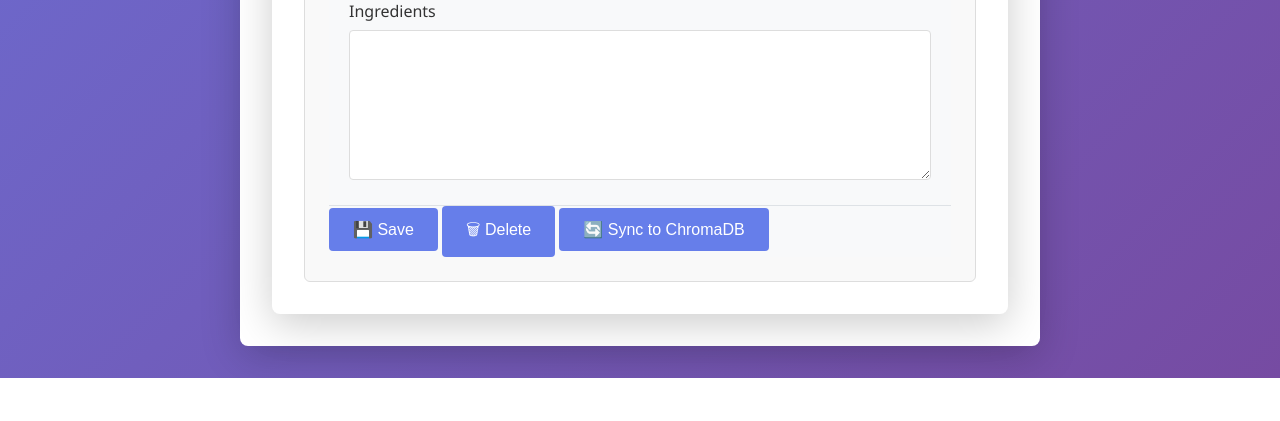
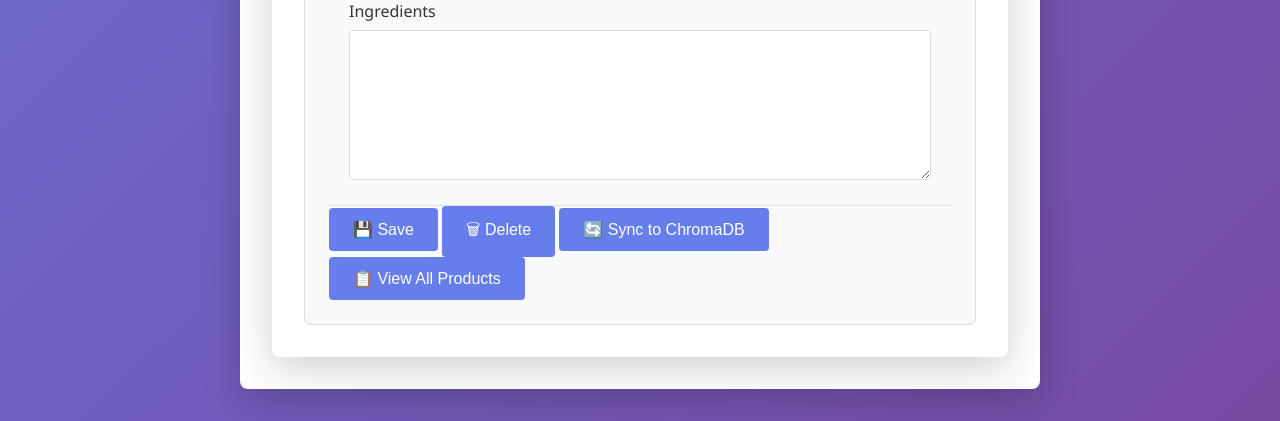
Before and after one commit to WernerDJ/dermacare-ai, a Django app: page /product-editor/1/ in a window 1280 px wide. Shown: the part 1432-1853 px from the top of the page. Before the commit the page ends 1810 px from the top, so only its background shows below. Run offline with Django 4.2, Linux system fonts and the light colour scheme; a user stored in the database is signed in; tables that the repository leaves empty hold one stand-in row (values such as "Sample post"); parts of the project's set-up code (start-up, migrations or seed data) failed here and were passed over.

Commit message:
feat: Add 'View All Products' button to product editor with alphabetical sorting and copy-to-clipboard

```diff
--- a/backend/api/templates/product_editor.html
+++ b/backend/api/templates/product_editor.html
@@ -137,6 +137,7 @@
                         <button type="button" class="btn btn-primary" onclick="saveProduct()">💾 Save</button>
                         <button type="button" class="btn btn-danger" onclick="deleteProduct()">🗑 Delete</button>
                         <button type="button" class="btn btn-warning ms-2" onclick="syncToChromaDB()">🔄 Sync to ChromaDB</button>
+                        <button type="button" class="btn btn-secondary ms-2" onclick="showProductList()">📋 View All Products</button>
                     </div>
                 </div>
 
@@ -367,6 +368,98 @@ function syncToChromaDB() {
         btn.innerHTML = originalText;
     });
 }
+
+function showProductList() {
+    const portfolioId = document.getElementById('portfolioId').value;
+
+    if (!portfolioId) {
+        showMessage('❌ Please select a brand first', 'danger');
+        return;
+    }
+
+    fetch('{% url "product_editor_api" %}', {
+        method: 'POST',
+        headers: {
+            'Content-Type': 'application/json',
+            'X-CSRFToken': document.querySelector('[name=csrfmiddlewaretoken]').value
+        },
+        body: JSON.stringify({action: 'get_all_products', portfolio_id: portfolioId})
+    })
+    .then(r => r.json())
+    .then(d => {
+        if (d.success) {
+            displayProductListModal(d.products, d.brand_name);
+        } else {
+            showMessage('❌ Error loading products: ' + d.error, 'danger');
+        }
+    })
+    .catch(err => showMessage('❌ Network error: ' + err, 'danger'));
+}
+
+function displayProductListModal(products, brandName) {
+    // Create modal HTML
+    const modalHtml = `
+        <div class="modal fade" id="productListModal" tabindex="-1">
+            <div class="modal-dialog modal-lg">
+                <div class="modal-content">
+                    <div class="modal-header">
+                        <h5 class="modal-title">${brandName} - All Products (${products.length})</h5>
+                        <button type="button" class="btn-close" data-bs-dismiss="modal"></button>
+                    </div>
+                    <div class="modal-body" style="max-height: 600px; overflow-y: auto;">
+                        <ol style="line-height: 1.8;">
+                            ${products.map(p => `
+                                <li>
+                                    <strong>${p.name}</strong>
+                                    <div style="font-size: 0.9em; color: #666;">
+                                        ${p.category ? '<span class="badge bg-info">' + p.category + '</span>' : ''}
+                                        ${p.skin_type ? '<span class="badge bg-warning">' + p.skin_type + '</span>' : ''}
+                                    </div>
+                                </li>
+                            `).join('')}
+                        </ol>
+                    </div>
+                    <div class="modal-footer">
+                        <button type="button" class="btn btn-secondary" data-bs-dismiss="modal">Close</button>
+                        <button type="button" class="btn btn-primary" onclick="copyProductList('${brandName}', ${JSON.stringify(products).replaceAll('"', '&quot;')})">
+                            📋 Copy List to Clipboard
+                        </button>
+                    </div>
+                </div>
+            </div>
+        </div>
+    `;
+
+    // Remove old modal if exists
+    const oldModal = document.getElementById('productListModal');
+    if (oldModal) oldModal.remove();
+
+    // Add new modal to DOM
+    document.body.insertAdjacentHTML('beforeend', modalHtml);
+
+    // Show modal
+    const modal = new bootstrap.Modal(document.getElementById('productListModal'));
+    modal.show();
+}
+
+function copyProductList(brandName, products) {
+    let text = `${brandName} - All Products (${products.length})\n`;
+    text += '='.repeat(50) + '\n\n';
+
+    products.forEach((p, idx) => {
+        text += `${idx + 1}. ${p.name}`;
+        if (p.category) text += ` [${p.category}]`;
+        if (p.skin_type) text += ` [${p.skin_type}]`;
+        text += '\n';
+    });
+
+    navigator.clipboard.writeText(text).then(() => {
+        showMessage('✅ Product list copied to clipboard', 'success');
+    }).catch(() => {
+        showMessage('❌ Failed to copy', 'danger');
+    });
+}
+
 </script>
 
 <style>
```
